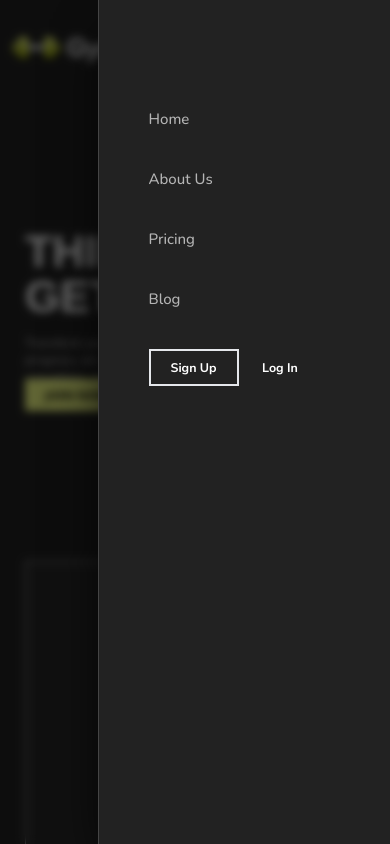
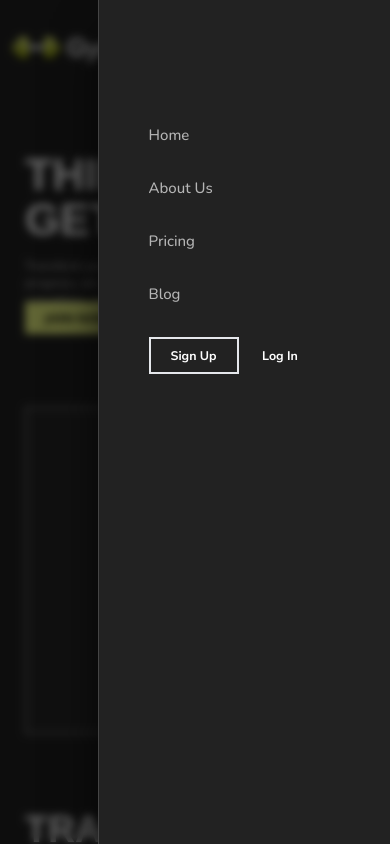
Before and after one commit to Zwirexx/gympal, a SvelteKit app: page / in a window 390 px wide. Both pictures are taken after a click on the button 357 px from the left and 49 px from the top of the page. Shown: the top 844 px of the page. Built offline with nearby package versions, Linux system fonts and the light colour scheme; some icons are missing; a web font is replaced by a local one.

Commit message:
responsive vol 3

```diff
--- a/src/lib/LandingPageMenu.svelte
+++ b/src/lib/LandingPageMenu.svelte
@@ -27,9 +27,9 @@
 					<Icon icon="ri:close-line" color="#F2FD84" width="4rem" height="4rem" />
 				</button>
 			</div>
-			<div class="flex flex-col nunito text-2xl text-[#b5b5b5]">
+			<div class="flex flex-col nunito text-2xl text-[#b5b5b5] h-1/3 justify-around">
 				<a
-					class="mb-16"
+					class=""
 					href="/"
 					on:click={() => {
 						menuOpen = false;
@@ -37,7 +37,7 @@
 					>Home
 				</a>
 				<a
-					class="mb-16"
+					class=""
 					href="/"
 					on:click={() => {
 						menuOpen = false;
@@ -45,7 +45,7 @@
 					>About Us
 				</a>
 				<a
-					class="mb-16"
+					class=""
 					href="/pricing"
 					on:click={() => {
 						menuOpen = false;
@@ -53,14 +53,13 @@
 					>Pricing
 				</a>
 				<a
-					class="mb-16"
+					class=""
 					href="/"
 					on:click={() => {
 						menuOpen = false;
 					}}
 					>Blog
 				</a>
-			</div>
 				<div class="nunito-sans font-bold text-xl text-white block">
 					<button
 						type="button"
@@ -80,5 +79,6 @@
 					</button>
 				</div>
 			</div>
+		</div>
 	</nav>
 {/if}
--- a/src/routes/+layout.svelte
+++ b/src/routes/+layout.svelte
@@ -14,7 +14,7 @@
 	<div class="relative flex items-center z-10 flex-row">
 		<div>
 			<a href="/" class="">
-				<img src={img_logo} alt="" class="h-10 max-w-fit" />
+				<img src={img_logo} alt="" class="min-h-10 max-w-fit" />
 			</a>
 		</div>
 		<div class="hidden min-[1380px]:block nunito text-xl text-[#b5b5b5] ml-28">
--- a/src/routes/+page.svelte
+++ b/src/routes/+page.svelte
@@ -8,10 +8,10 @@
 
 <div class="absolute xl:hidden top-0 right-0 z-0 gradient-yellow w-screen h-screen"></div>
 <title>Meet GymPal</title>
-<section class="bg-[#222222] h-screen px-10 pb-11 md:px-32 md:pb-11 z-10">
+<section class="bg-[#222222] max-h-screen px-10 py-32 md:px-32 md:py-32 z-10">
 	<img src={img_jackedguy} alt="" class="hidden xl:block absolute top-0 right-0 h-full z-0" />
-	<div class="relative flex z-10 flex-col justify-center h-full">
-		<div class="lg:max-w-[60%] mt-auto">
+	<div class="relative z-10">
+		<div class="lg:max-w-[60%]">
 			<div class="text-white text-7xl hakuna-sans font-bold">
 				<span class="block">THINK LESS</span>
 				<span class="block">GET STRONG</span>
@@ -30,6 +30,9 @@
 				>JOIN NOW
 			</a>
 		</div>
+	</div>
+</section>
+<section class="bg-[#222222] max-h-screen px-10 pb-11 md:px-32 md:pb-11 z-10">
 	<div
 		class="flex flex-col md:flex-row glass w-full mb-0 mt-auto py-10 px-12 text-white items-center text-lg"
 	>
@@ -51,8 +54,8 @@
 			</div>
 		</div>
 	</div>
-	</div>
 </section>
+
 <main
 	class="bg-[#222222] bg-no-repeat bg-center bg-cover z-10"
 	style="background-image: url({img_stripes});"
```
Lines whose indentation alone changed are shown as unchanged.
